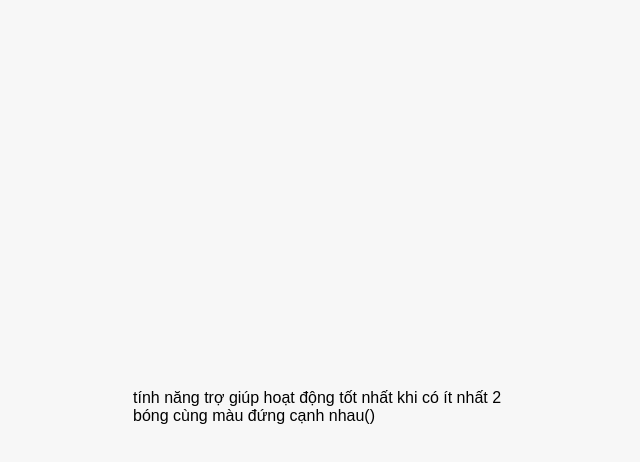
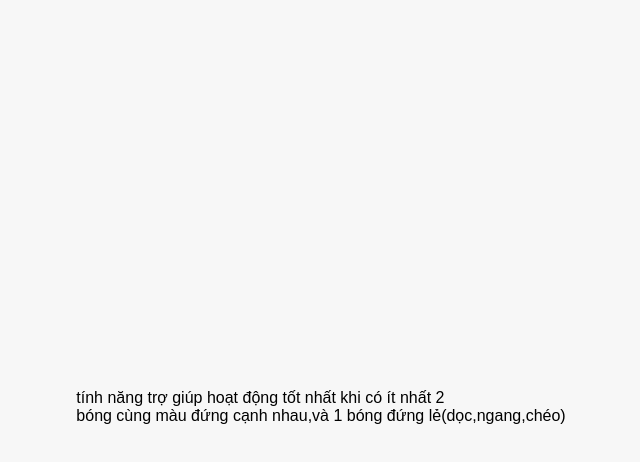
Before and after one commit to PhanDucTrung/game-server, a website: page frontend/views/line98.html in a window 1280 px wide. Shown: the part 236-698 px from the top of the page, without its empty margins (319-959 px from the left). Drawn offline with nearby package versions, Linux system fonts and the light colour scheme; no server answers.

Commit message:
fic loioix linh tinh 1h 21/7

```diff
--- a/frontend/views/line98.html
+++ b/frontend/views/line98.html
@@ -79,7 +79,7 @@ body {
 <div>
   <div id="line98Board"></div>
   <p> tính năng trợ giúp hoạt động tốt nhất khi có ít nhất 2  <br>
-    bóng cùng màu đứng cạnh nhau()
+    bóng cùng màu đứng cạnh nhau,và 1 bóng đứng lẻ(dọc,ngang,chéo)
   </p>
 </div>
 
```
